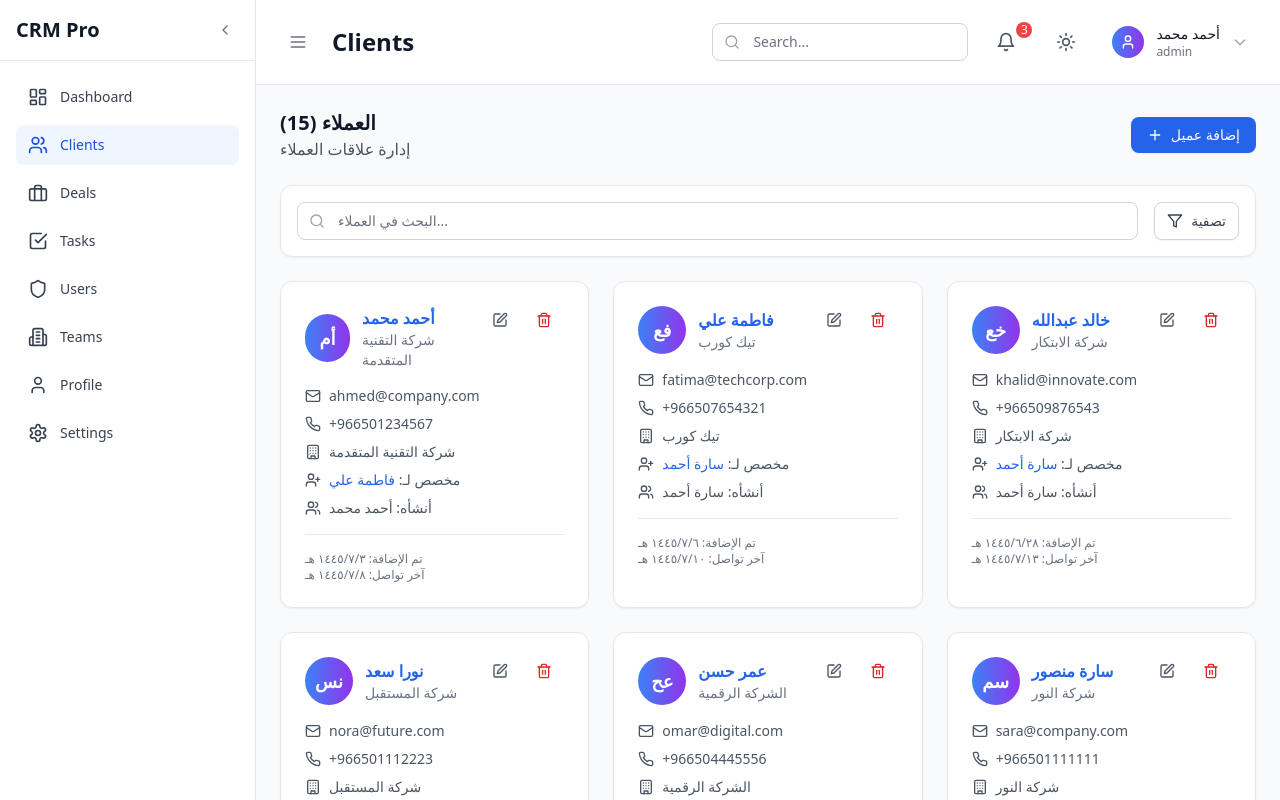
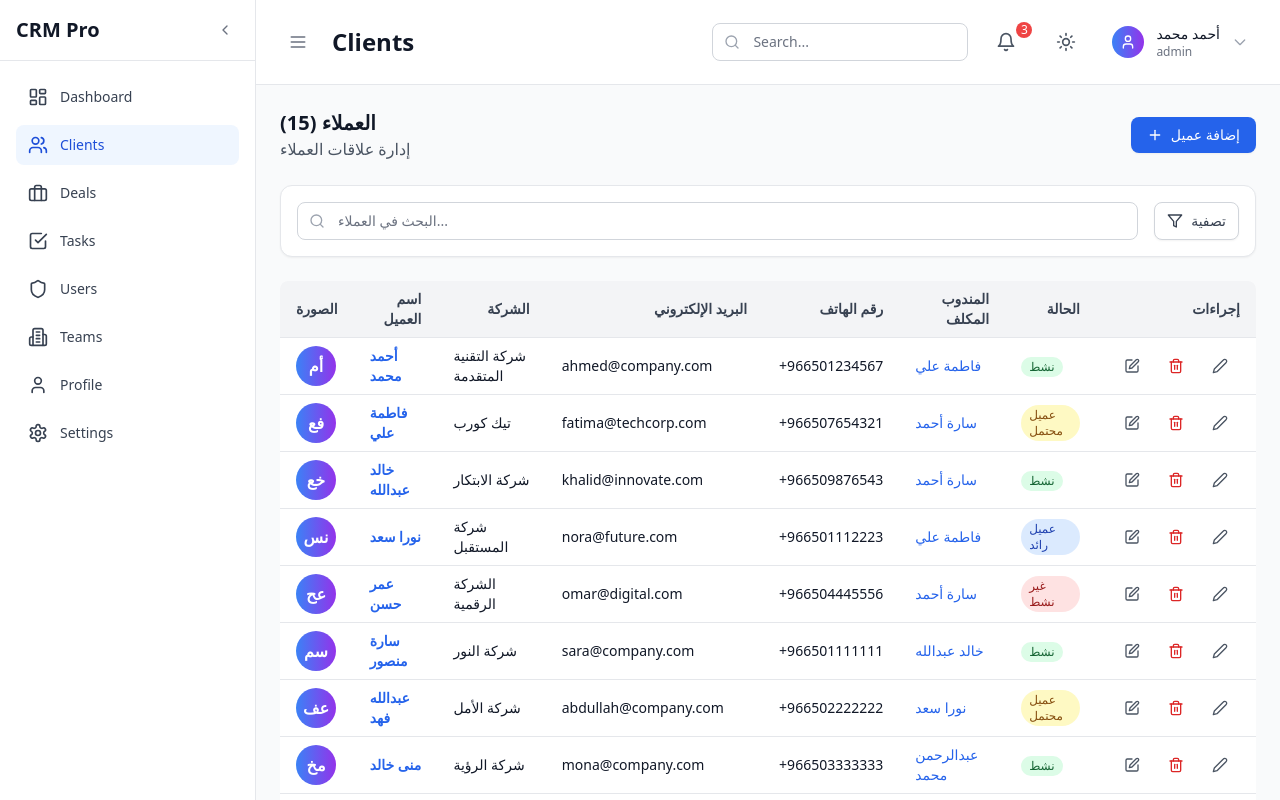
Before and after one commit to isamch/IC-CRM-Pro, a React (Vite) app: page /clients in a window 1280 px wide. Shown: the top 800 px of the page. Built offline with nearby package versions, Linux system fonts and the light colour scheme; sample sign-in values are in the browser's storage.

Commit message:
change style of client table

```diff
--- a/src/pages/Clients.tsx
+++ b/src/pages/Clients.tsx
@@ -1,5 +1,5 @@
 import React, { useState } from 'react';
-import { Plus, Search, Filter, Mail, Phone, Building, Edit, Trash2, Users, UserPlus, Edit2 } from 'lucide-react';
+import { Plus, Search, Filter, Edit, Trash2, Edit2 } from 'lucide-react';
 import { Card } from '../components/ui/Card';
 import { Button } from '../components/ui/Button';
 import { Input } from '../components/ui/Input';
@@ -249,13 +249,6 @@ export const Clients: React.FC = () => {
     return assignedUser ? assignedUser.name : 'غير محدد';
   };
 
-  // الحصول على اسم منشئ العميل
-  const getCreatedByUserName = (createdBy?: string) => {
-    if (!createdBy) return 'غير محدد';
-    const createdUser = mockUsers.find(u => u.id === createdBy);
-    return createdUser ? createdUser.name : 'غير محدد';
-  };
-
   // التحقق من إمكانية التعديل
   const canEditClient = (client: Client) => {
     if (user?.role === 'admin') return true;
@@ -322,29 +315,54 @@ export const Clients: React.FC = () => {
           </div>
         </Card>
 
-        {/* Clients Grid */}
-        <div className="grid grid-cols-1 md:grid-cols-2 lg:grid-cols-3 gap-6">
+        {/* Clients Table */}
+        <div className="overflow-x-auto">
+          <table className="min-w-full divide-y divide-gray-200 dark:divide-gray-800 text-sm rounded-lg overflow-hidden bg-white dark:bg-gray-900">
+            <thead className="bg-gray-100 dark:bg-gray-800 border-b border-gray-200 dark:border-gray-700">
+              <tr>
+                <th className="px-4 py-2 text-right text-gray-700 dark:text-gray-200">الصورة</th>
+                <th className="px-4 py-2 text-right text-gray-700 dark:text-gray-200">اسم العميل</th>
+                <th className="px-4 py-2 text-right text-gray-700 dark:text-gray-200">الشركة</th>
+                <th className="px-4 py-2 text-right text-gray-700 dark:text-gray-200">البريد الإلكتروني</th>
+                <th className="px-4 py-2 text-right text-gray-700 dark:text-gray-200">رقم الهاتف</th>
+                <th className="px-4 py-2 text-right text-gray-700 dark:text-gray-200">المندوب المكلف</th>
+                <th className="px-4 py-2 text-right text-gray-700 dark:text-gray-200">الحالة</th>
+                <th className="px-4 py-2 text-right text-gray-700 dark:text-gray-200">إجراءات</th>
+              </tr>
+            </thead>
+            <tbody className="bg-white dark:bg-gray-900 divide-y divide-gray-200 dark:divide-gray-800">
               {filteredClients.map((client) => (
-            <Card key={client.id} className="hover:shadow-lg transition-all duration-200 hover:-translate-y-1">
-              <div className="flex items-start justify-between">
-                <div className="flex items-center space-x-3">
-                  <div className="w-12 h-12 bg-gradient-to-r from-blue-500 to-purple-600 rounded-full flex items-center justify-center">
-                    <span className="text-white font-semibold text-lg">
+                <tr key={client.id} className="hover:bg-blue-50 dark:hover:bg-gray-800 transition-colors">
+                  <td className="px-4 py-2">
+                    <div className="w-10 h-10 bg-gradient-to-r from-blue-500 to-purple-600 rounded-full flex items-center justify-center text-base font-bold text-white">
                       {client.name.split(' ').map(n => n[0]).join('')}
+                    </div>
+                  </td>
+                  <td className="px-4 py-2 font-semibold text-blue-600 dark:text-blue-300">
+                    <Link to={`/clients/${client.id}`}>{client.name}</Link>
+                  </td>
+                  <td className="px-4 py-2 text-gray-900 dark:text-gray-100">{client.company}</td>
+                  <td className="px-4 py-2 text-gray-900 dark:text-gray-100">{client.email}</td>
+                  <td className="px-4 py-2 text-gray-900 dark:text-gray-100">{client.phone}</td>
+                  <td className="px-4 py-2">
+                    {client.assignedTo ? (
+                      <Link to={`/sales-reps/${client.assignedTo}`} className="text-blue-600 dark:text-blue-300 hover:underline">
+                        {getAssignedUserName(client.assignedTo)}
+                      </Link>
+                    ) : 'غير محدد'}
+                  </td>
+                  <td className="px-4 py-2">
+                    <span className={`inline-block px-2 py-0.5 rounded-full text-xs font-medium ${
+                      client.status === 'active' ? 'bg-green-100 text-green-800 dark:bg-green-900 dark:text-green-200' :
+                      client.status === 'inactive' ? 'bg-red-100 text-red-800 dark:bg-red-900 dark:text-red-200' :
+                      client.status === 'prospect' ? 'bg-yellow-100 text-yellow-800 dark:bg-yellow-900 dark:text-yellow-200' :
+                      'bg-blue-100 text-blue-800 dark:bg-blue-900 dark:text-blue-200'
+                    }`}>
+                      {client.status === 'active' ? 'نشط' : client.status === 'inactive' ? 'غير نشط' : client.status === 'prospect' ? 'عميل محتمل' : 'عميل رائد'}
                     </span>
-                  </div>
-                  <div>
-                    <h3 className="font-semibold text-gray-900 dark:text-white">
-                      <Link to={`/clients/${client.id}`} className="text-blue-600 dark:text-blue-300 hover:underline">
-                        {client.name}
-                      </Link>
-                    </h3>
-                    <p className="text-sm text-gray-500 dark:text-gray-400">
-                      {client.company}
-                    </p>
-                  </div>
-                </div>
-                <div className="flex space-x-1">
+                  </td>
+                  <td className="px-4 py-2">
+                    <div className="flex items-center gap-1">
                       {canEditClient(client) && (
                         <Button
                           variant="ghost"
@@ -362,69 +380,33 @@ export const Clients: React.FC = () => {
                           className="text-red-600 hover:text-red-700 hover:bg-red-50 dark:hover:bg-red-900/20"
                         />
                       )}
-                </div>
-              </div>
-
-              <div className="mt-4 space-y-2">
-                <div className="flex items-center space-x-2 text-sm text-gray-600 dark:text-gray-400">
-                  <Mail className="w-4 h-4" />
-                  <span>{client.email}</span>
-                </div>
-                <div className="flex items-center space-x-2 text-sm text-gray-600 dark:text-gray-400">
-                  <Phone className="w-4 h-4" />
-                  <span>{client.phone}</span>
-                </div>
-                <div className="flex items-center space-x-2 text-sm text-gray-600 dark:text-gray-400">
-                  <Building className="w-4 h-4" />
-                  <span>{client.company}</span>
-                </div>
-                {/* عرض المستخدم المخصص - للمدير ومدير المبيعات */}
                       {user?.permissions.clients.viewAll && (
-                  <div className="flex items-center space-x-2 text-sm text-gray-600 dark:text-gray-400">
-                    <UserPlus className="w-4 h-4" />
-                    <span>مخصص لـ: {client.assignedTo ? (
-                      <Link to={`/sales-reps/${client.assignedTo}`} className="text-blue-600 dark:text-blue-300 hover:underline">
-                        {getAssignedUserName(client.assignedTo)}
-                      </Link>
-                    ) : 'غير محدد'}</span>
-                    {user?.role === 'sales_manager' && availableReps.length > 0 && (
-                      <button
-                        className="ml-2 p-1 rounded hover:bg-gray-100 dark:hover:bg-gray-700"
-                        title="تغيير المندوب المكلف"
+                        <Button
+                          variant="ghost"
+                          size="sm"
+                          icon={Edit2}
                           onClick={() => handleOpenAssign(client)}
-                      >
-                        <Edit2 className="w-4 h-4 text-blue-500" />
-                      </button>
+                        />
                       )}
                     </div>
+                  </td>
+                </tr>
+              ))}
+              {filteredClients.length === 0 && (
+                <tr>
+                  <td colSpan={8} className="text-center py-8 text-gray-500 dark:text-gray-400">
+                    لا يوجد عملاء مطابقين للبحث.
+                  </td>
+                </tr>
               )}
-                {/* عرض منشئ العميل - للمدير فقط */}
-                {user?.role === 'admin' && (
-                  <div className="flex items-center space-x-2 text-sm text-gray-600 dark:text-gray-400">
-                    <Users className="w-4 h-4" />
-                    <span>أنشأه: {getCreatedByUserName(client.createdBy)}</span>
-                  </div>
-                )}
-              </div>
-
-              <div className="mt-4 pt-4 border-t border-gray-200 dark:border-gray-700">
-                <p className="text-xs text-gray-500 dark:text-gray-400">
-                  تم الإضافة: {new Date(client.createdAt).toLocaleDateString('ar-SA')}
-                </p>
-                {client.lastContact && (
-                  <p className="text-xs text-gray-500 dark:text-gray-400">
-                    آخر تواصل: {new Date(client.lastContact).toLocaleDateString('ar-SA')}
-                  </p>
-                )}
-              </div>
-            </Card>
-          ))}
+            </tbody>
+          </table>
         </div>
 
         {/* No results */}
         {filteredClients.length === 0 && (
           <Card className="text-center py-12">
-            <Users className="w-12 h-12 text-gray-400 mx-auto mb-4" />
+            {/* Users icon was removed, so this line is now empty */}
             <h3 className="text-lg font-medium text-gray-900 dark:text-white mb-2">
               لم يتم العثور على عملاء
             </h3>
```
Lines whose indentation alone changed are shown as unchanged.
